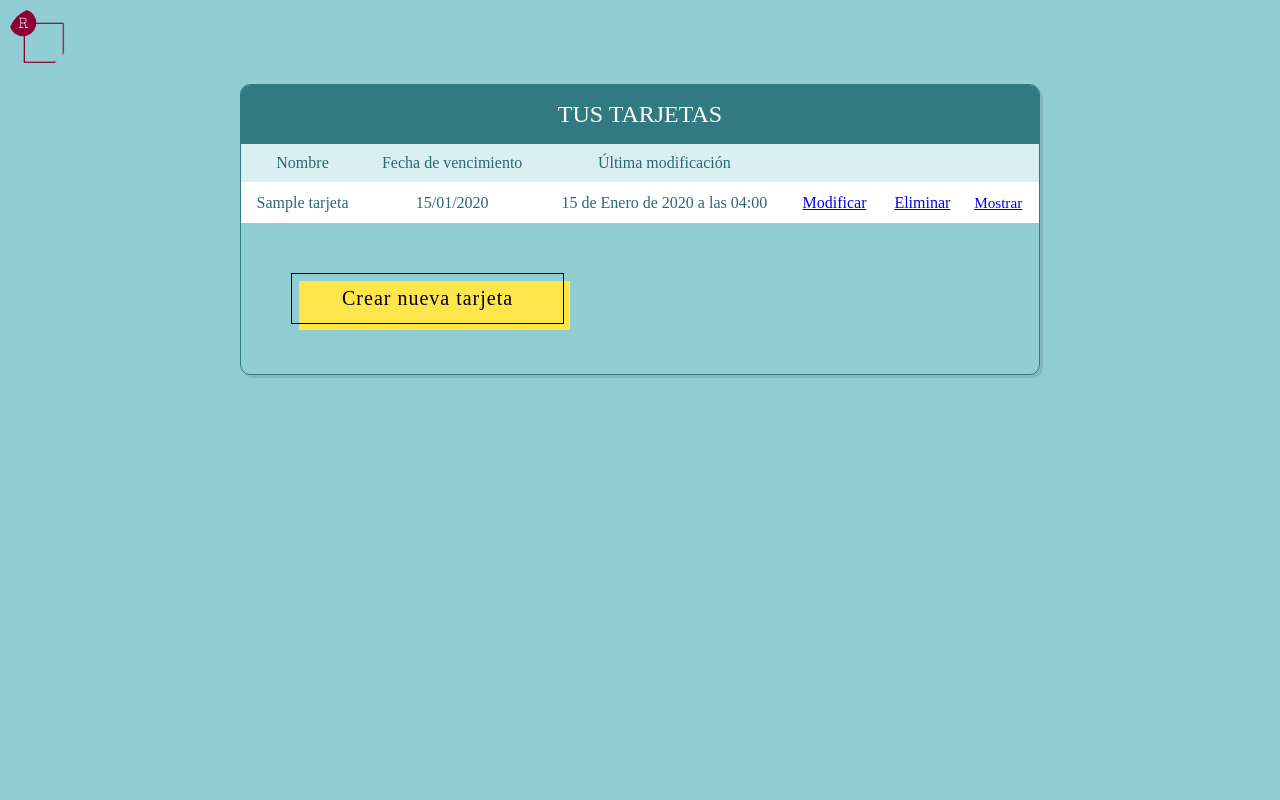
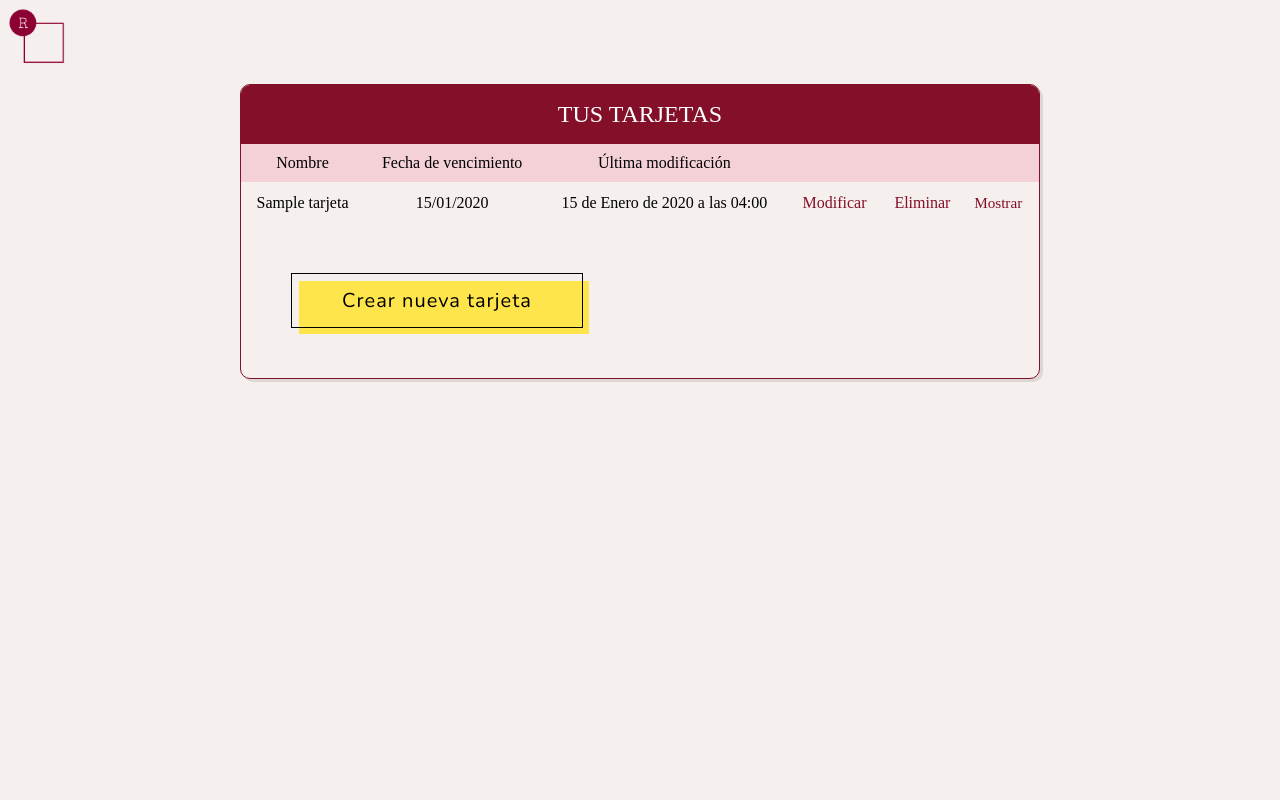
Before and after one commit to JPYamamoto/rembe, a Django app: page /tarjetas/ in a window 1280 px wide. Run offline with Django 4.2, Linux system fonts and the light colour scheme; a user stored in the database is signed in; tables that the repository leaves empty hold one stand-in row (values such as "Sample post").

Commit message:
unificacion de estilos

```diff
--- a/core/static/core/css/lista_tarjetas.css
+++ b/core/static/core/css/lista_tarjetas.css
@@ -1,12 +1,23 @@
+* {
+    --border-chungus: 3px;
+    --bg-color: #F5EFED;
+    --primary-color: rgb(131, 15, 40);
+    --row1-color: rgba(232, 128, 151, 0.15);
+    --secondary-color: rgb(157, 156, 156);
+    --dark-text-color: black;
+    --clear-text-color: rgb(243, 233, 233);
+}
+
 body {
-  background-color: #91ced4;
+    background-color: var(--bg-color);
 }
+
 body * {
     box-sizing: border-box;
 }
 
 .header {
-  background-color: #327a81;
+    background-color: var(--primary-color);
     color: white;
     font-size: 1.5em;
     padding: 1rem;
@@ -15,13 +26,12 @@ body * {
 }
 
 img {
-  border-radius: 50%;
     height: 60px;
     width: 60px;
 }
 
 .table-users {
-  border: 1px solid #327a81;
+    border: 1px solid var(--primary-color);
     border-radius: 10px;
     box-shadow: 3px 3px 0 rgba(0, 0, 0, 0.1);
     max-width: calc(100% - 2em);
@@ -33,29 +43,45 @@ img {
 table {
     width: 100%;
 }
+
 table td,
 table th {
     color: #2b686e;
+    color: var(--dark-text-color);
     padding: 10px;
 }
+
 table td {
     text-align: center;
     vertical-align: middle;
 }
+
 table td:last-child {
     font-size: 0.95em;
     line-height: 1.4;
     text-align: left;
 }
+
 table th {
-  background-color: #daeff1;
+    background-color: var(--row1-color);
     font-weight: 300;
 }
+
 table tr:nth-child(2n) {
-  background-color: white;
+    background-color: var(--bg-color);
 }
+
 table tr:nth-child(2n+1) {
-  background-color: #edf7f8;
+    background-color: var(--row1-color);
+}
+
+a {
+    text-decoration: none;
+    color: var(--primary-color);
+}
+
+a:hover {
+    color: #2b686e;
 }
 
 @media screen and (max-width: 700px) {
@@ -64,7 +90,6 @@ tr,
     td {
         display: block;
     }
-
     td:first-child {
         position: absolute;
         top: 50%;
@@ -79,7 +104,7 @@ td {
         text-align: left;
     }
     td:not(:first-child):before {
-    color: #91ced4;
+        color: var(--bg-color);
         content: "";
         display: block;
         left: 0;
@@ -97,7 +122,6 @@ td {
     td:nth-child(5):before {
         content: "Comments:";
     }
-
     tr {
         padding: 10px 0;
         position: relative;
@@ -106,6 +130,7 @@ td {
         display: none;
     }
 }
+
 @media screen and (max-width: 500px) {
     .header {
         background-color: transparent;
@@ -115,7 +140,6 @@ td {
         padding: 0;
         text-shadow: 2px 2px 0 rgba(0, 0, 0, 0.1);
     }
-
     img {
         border: 3px solid;
         border-color: #daeff1;
@@ -123,10 +147,9 @@ td {
         margin: 0.5rem 0;
         width: 100px;
     }
-
     td:first-child {
         background-color: #c8e7ea;
-    border-bottom: 1px solid #91ced4;
+        border-bottom: 1px solid var(--bg-color);
         border-radius: 10px 10px 0 0;
         position: relative;
         top: 0;
@@ -146,7 +169,6 @@ td {
     td:last-child {
         padding-bottom: 1rem !important;
     }
-
     tr {
         background-color: white !important;
         border: 1px solid #6cbec6;
@@ -155,21 +177,24 @@ td {
         margin: 0.5rem 0;
         padding: 0;
     }
-
     .table-users {
         border: none;
         box-shadow: none;
         overflow: visible;
     }
 }
+
 button {
-
     margin: 50px;
     font-family: inherit;
 }
+
+
 /* End of Page styling */
 
+
 /* Simple button styling -- No animation */
+
 .simple {
     font-size: 20px;
     font-weight: 200;
@@ -192,9 +217,13 @@ button {
     top: 7px;
     left: 7px;
 }
+
+
 /* End of Simple Button */
 
+
 /* Fill button styling */
+
 .fill {
     font-size: 20px;
     font-weight: 200;
@@ -223,9 +252,13 @@ button {
     top: 0px;
     left: 0px;
 }
+
+
 /* End of Fill Button  */
 
+
 /* Slide button styling */
+
 .slide {
     font-size: 20px;
     font-weight: 200;
--- a/core/templates/errores/error_response.html
+++ b/core/templates/errores/error_response.html
@@ -1,8 +1,13 @@
 {% extends "base/base.html" %}
+{% load static %}
 {% block head_title %}Lo sentimos mucho{% endblock %}
 
+{% block extra_header %}
+<link rel="stylesheet" type="text/css"  href= "{% static 'core/css/error/error_style.css' %}">
+{% endblock %}
 
 {% block content %}
 <h1>Ha ocurrido un error: {{error_type}}</h1>
 <p>{{mensaje}}</p>
+<img class="cheems" src = {%static 'images/error/cheems_error.png' %}
 {% endblock %}
--- a/core/templates/tarjeta/history.html
+++ b/core/templates/tarjeta/history.html
@@ -8,6 +8,7 @@
 {%endblock%}
 
 {% block content %}
+    <div class="space"> </div>
     {% for version in object_list %}
         <a class="version" href="{% url 'tarjetas:view' version.id %}?version={{ version.history_id }}">Versión {{ forloop.revcounter }} (Commit ID #{{ version.history_id }}): {{ version.fecha_modificacion }}</a>
     {% endfor %}
--- a/core/templates/tarjeta/list.html
+++ b/core/templates/tarjeta/list.html
@@ -1,5 +1,6 @@
 {% load static %}
 <link rel="stylesheet" type="text/css" href="{% static 'core/css/lista_tarjetas.css' %}">
+<link rel="stylesheet" type="text/css"  href= "{% static 'core/css/fonts/fonts-style.css' %}">
 
 
 {% block content %}
```
Also changed, not shown: core/static/core/css/error/error_style.css (added, +10 -0 lines), core/static/core/css/history/history-style.css (+6 -1 lines), core/static/core/css/tarjeta/tarjeta_view.css (+12 -6 lines), core/static/login/style/base-style.css (+14 -4 lines), core/static/login/style/login-style.css (+9 -5 lines), core/static/core/css/base/base-style.css (line endings or trailing spaces), core/static/images/error/cheems_error.png (added). Lines whose indentation alone changed are shown as unchanged.
